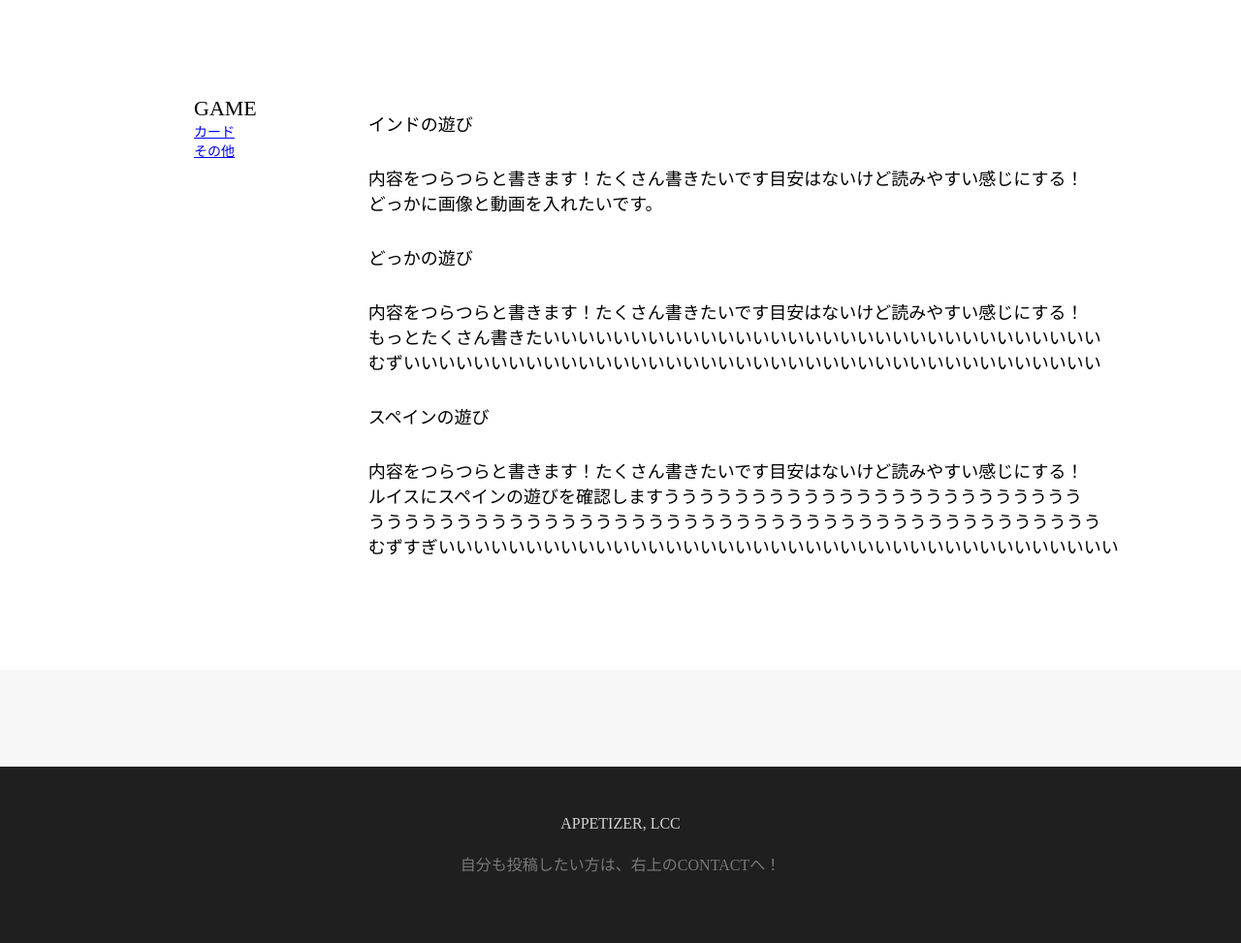
After one commit to daikiaLucky/appetizer, a Rails app: page /posts/game in a window 1280 px wide. The commit adds this page. Shown: the part 121-1094 px from the top of the page at 97% size. Run offline with Rails 7, Linux system fonts and the light colour scheme; style sheets or scripts are compiled from the project's sources; parts of the project's set-up code (start-up, migrations or seed data) failed here and were passed over.

Commit message:
game遷移追加

```diff
--- /dev/null
+++ b/app/assets/stylesheets/items/game.scss
@@ -0,0 +1,21 @@
+.main-content {
+  display: flex;
+  margin: 100px 0 0 100px;
+}
+
+.left {
+  margin-right: 100px;
+}
+
+.title {
+  font-size: 22px;
+}
+
+.left li {
+  list-style: none;
+  font-size: 14px;
+}
+
+.right {
+
+}
--- /dev/null
+++ b/app/assets/stylesheets/user/registration.css
@@ -0,0 +1,46 @@
+.main-content {
+  margin: 100px 0px 0px 200px;
+}
+
+.field {
+  margin: 20px 0;
+}
+
+.input-default {
+  width: 25%;
+  margin-top: 5px;
+  height: 24px;
+  padding: 10px 16px 8px;
+  border-radius: 4px;
+  border: 1px solid #ccc;
+  background: #fff;
+  font-size: 16px;
+  resize: none;
+}
+
+.input-name {
+  width: 130px;
+  margin: 5px 20px 0 20px;
+  height: 48px;
+  line-height: 30px;
+  padding: 10px 16px 8px;
+  border-radius: 4px;
+  border: 1px solid #ccc;
+  background: #fff;
+  font-size: 14px;
+  resize: none;
+}
+
+.register-red-btn {
+  width: 25%;
+  background: #ea352d;
+  border: 1px solid #ea352d;
+  color: #fff;
+  line-height: 48px;
+  font-size: 14px;
+  cursor: pointer;
+}
+
+.actions {
+  margin: 20px 0;
+}
--- a/app/controllers/posts_controller.rb
+++ b/app/controllers/posts_controller.rb
@@ -40,6 +40,9 @@ class PostsController < ApplicationController
     redirect_to root_path if @post.destroy
   end
 
+  def game
+  end
+
   private
 
   def post_params
--- /dev/null
+++ b/app/views/posts/game.html.erb
@@ -0,0 +1,83 @@
+<div class="header-top">
+  <div class="header-inner">
+    <h1><a href="http://localhost:3000">APPETIZER</a></h1>
+    <div class="header-navi">
+      <div class="content">
+        <a href="http://localhost:3000">HOME</a>
+      </div>
+      <div class="content">
+        <a href="#" id="lists">GAME</a>
+      </div>
+      <ul class="show-lists1 hidden" id="pull-down">
+        <li id="lists"><%= link_to 'カード', posts_game_path %></li>
+        <li><a href="#" id="lists">その他</a></li>
+      </ul>
+      <div class="content">
+        <a href="#" id="lists1">COOKING</a>
+      </div>
+      <ul class="show-lists hidden" id="pull-down1">
+        <li><a href="#">ズボラレシピ</a></li>
+        <li><a href="#">おつまみ</a></li>
+      </ul>
+      <div class="content">
+        <a href="#">VIDEO</a>
+      </div>
+      <div class="contact" id="contact">
+        <%= link_to 'CONTACT', new_user_registration_path %>
+      </div>
+    </div>
+  </div>
+</div>
+
+<div class="main-content">
+  <div class="left">
+    <ul class="title">GAME
+      <li><%= link_to "カード", posts_game_path %></li>
+      <li><%= link_to "その他", "#" %></li>
+
+    </ul>
+  </div>
+
+  <div class="right">
+    <div class="right-top">
+      <p class="title">インドの遊び</p>
+      <p class="description">
+      内容をつらつらと書きます！たくさん書きたいです目安はないけど読みやすい感じにする！<br>
+      どっかに画像と動画を入れたいです。</p>
+    </div>
+
+    <div class="right-center">
+      <p class="title">どっかの遊び</p>
+      <p class="description">
+      内容をつらつらと書きます！たくさん書きたいです目安はないけど読みやすい感じにする！<br>
+      もっとたくさん書きたいいいいいいいいいいいいいいいいいいいいいいいいいいいいいいいい<br>
+      むずいいいいいいいいいいいいいいいいいいいいいいいいいいいいいいいいいいいいいいいい</p>
+    </div>
+
+    <div class="right-bottom">
+      <p class="title">スペインの遊び</p>
+      <p class="description">
+      内容をつらつらと書きます！たくさん書きたいです目安はないけど読みやすい感じにする！<br>
+      ルイスにスペインの遊びを確認しますうううううううううううううううううううううううう<br>
+      うううううううううううううううううううううううううううううううううううううううううう<br>
+      むずすぎいいいいいいいいいいいいいいいいいいいいいいいいいいいいいいいいいいいいいいい</p>
+    </div>
+
+  </div>
+
+</div>
+
+
+
+<div class="footer">
+  <div class="footer-top">
+  </div>
+  <div class="footer-inner">
+    <div class="inner-top">
+      <span>APPETIZER, LCC</span>
+    </div>
+    <div class="inner-bottom">
+      <p>自分も投稿したい方は、右上のCONTACTへ！</p>
+    </div>
+  </div>
+</div>
--- a/config/routes.rb
+++ b/config/routes.rb
@@ -2,6 +2,7 @@ Rails.application.routes.draw do
   get 'users/show'
   devise_for :users
   root to: "posts#index"
+  get "posts/game"
   resources :posts, only: [:new, :create, :show, :edit, :update, :destroy] do
     resources :comments, only: [:create]
   end
```
Also changed, not shown: app/javascript/index.js (+11 -1 lines), app/views/devise/registrations/new.html.erb (+64 -19 lines), app/views/posts/index.html.erb (+4 -4 lines), app/assets/images/topimage12.jpg (added).
